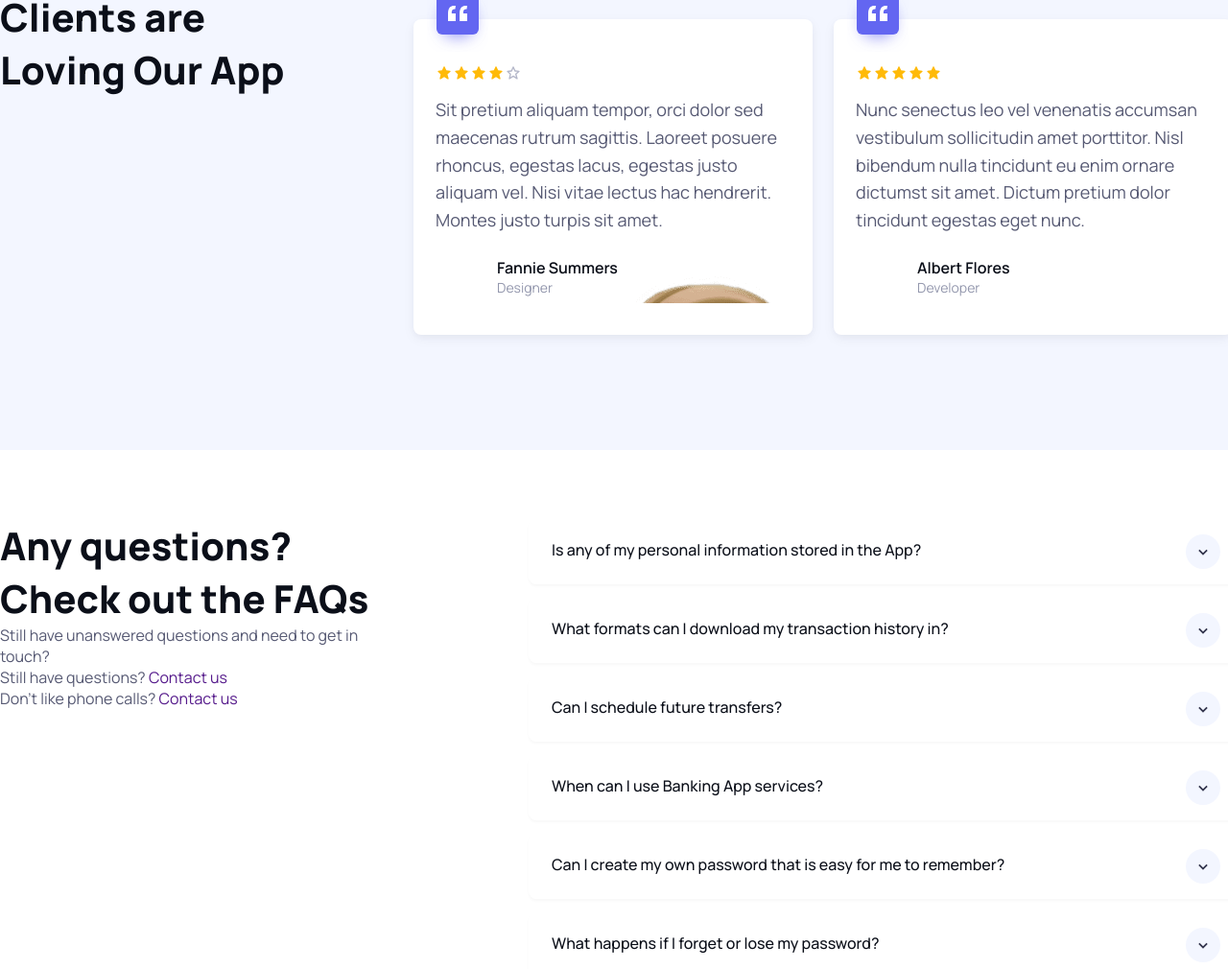
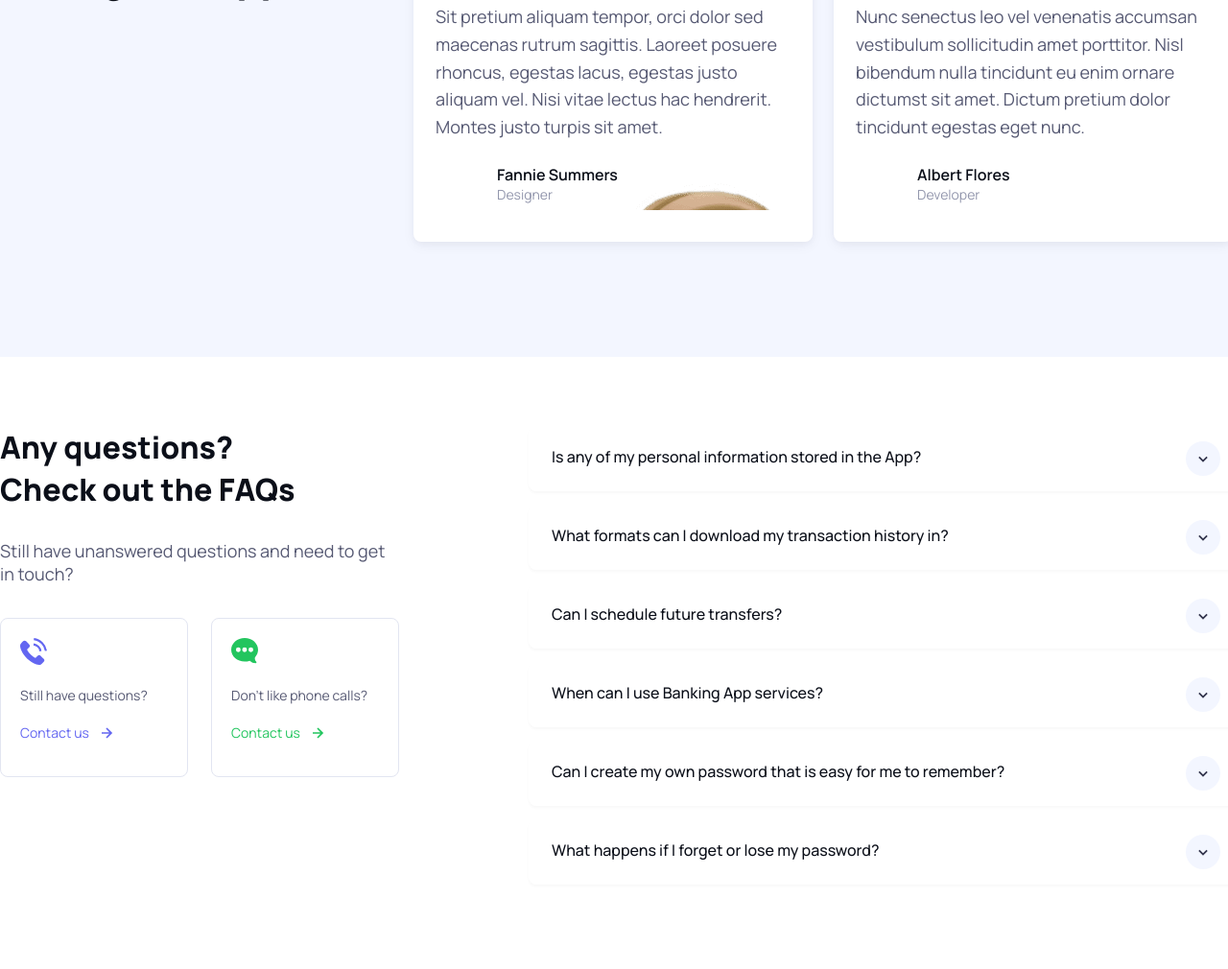
Before and after one commit to mr-geones/html-css-desktop, a plain HTML site: page index.html in a window 1280 px wide. Shown: the part 4543-5553 px from the top of the page at 96% size. Drawn offline with Linux system fonts and the light colour scheme; files whose address does not match are found by name.

Commit message:
Completed styling for Section 06

```diff
--- a/css/global.css
+++ b/css/global.css
@@ -37,6 +37,7 @@
     --color-gray-800: #33354D;
     --color-gray-700: #565973;
     --color-gray-600: #9397AD;
+    --color-gray-300: #E2E5F1;
     --color-gray-100: #F3F6FF;
 
     --gradient-start: #6366F1;
--- a/css/section-04.css
+++ b/css/section-04.css
@@ -5,6 +5,8 @@
 #section-04 > div:first-of-type {
   grid-column-start: 2;
   grid-column-end: 3;
+  display: grid;
+  align-items: center;
   margin-top: 112rem;
   margin-bottom: 112rem;
 }
@@ -27,6 +29,7 @@
   line-height: 130%;
   margin-top: 97rem;
   margin-bottom: 44rem;
+  width: 400rem;
 }
 .container__make_your_money ul {
   list-style-position: inside;
--- a/css/section-05.css
+++ b/css/section-05.css
@@ -12,7 +12,6 @@
 }
 #s05 > h2 {
   width: 306rem;
-  -top: 10rem;
 }
 #s05 > div {
   background-repeat: no-repeat;
--- a/css/section-06.css
+++ b/css/section-06.css
@@ -11,6 +11,72 @@
   display: grid;
   grid-template-columns: 417rem auto;
   gap: 134rem;
+}
+
+.s06 {
+  width: 416rem;
+}
+
+.s06 > h2 {
+  font-size: var(--fontsize-heading-m);
+  margin-bottom: 30rem;
+}
+
+.s06 > p:first-of-type {
+  font-size: var(--fontsize-body-l);
+  margin-bottom: 34rem;
+}
+
+.contact-us {
+  display: flex;
+  justify-content: space-between;
+}
+
+.contact-us div {
+  width: 196rem;
+  height: 166rem;
+  border: 1px solid var(--color-gray-300);
+  border-radius: 8rem;
+  padding: 20rem;
+}
+
+.contact-us * {
+  font-size: var(--fontsize-body-s);
+}
+
+.contact-us > div > p {
+  background-repeat: no-repeat;
+  background-position-x: left;
+  background-position-y: top;
+  padding-top: 50rem;
+  padding-bottom: 20rem;
+}
+
+.contact-us > div > #call {
+  background-image: url('../assets/phone-call.svg');
+}
+
+.contact-us > div > #chat {
+  background-image: url('../assets/speech-bubble.svg');
+}
+
+.contact-us > div > a {
+  background-repeat: no-repeat;
+  background-position-x: right;
+  background-position-y: center;
+  padding-right: 25rem;
+}
+
+.contact-us > div > #call ~ a,
+.contact-us > div > #call ~ a:visited {
+  color: var(--color-primary);
+  background-image: url('../assets/arrow-right-purple.svg');
+}
+
+.contact-us > div > #chat ~ a,
+.contact-us > div > #chat ~ a:visited {
+  color: var(--color-success);
+  background-image: url('../assets/arrow-right-green.svg');
 }
 
 details {
--- a/index.html
+++ b/index.html
@@ -139,17 +139,19 @@
 
           <section id="section-06">
             <div>
-              <div>
-                <h2>Any questions? Check out the FAQs</h2>
+              <div class="s06">
+                <h2>Any questions? <br />Check out the FAQs</h2>
                 <p>Still have unanswered questions and need to get in touch?</p>
-                <p>
-                  <span>Still have questions?</span>
-                  <a href="">Contact us</a>
-                </p>
-                <p>
-                  <span>Don't like phone calls?</span>
-                  <a href="">Contact us</a>
-                </p>
+                <div class="contact-us">
+                  <div>
+                    <p id="call">Still have questions?</p>
+                    <a href="">Contact us</a>
+                  </div>
+                  <div>
+                    <p id="chat">Don't like phone calls?</p>
+                    <a href="">Contact us</a>
+                  </div>
+                </div>
               </div>
               <div id="faq">
                 <details>
```
